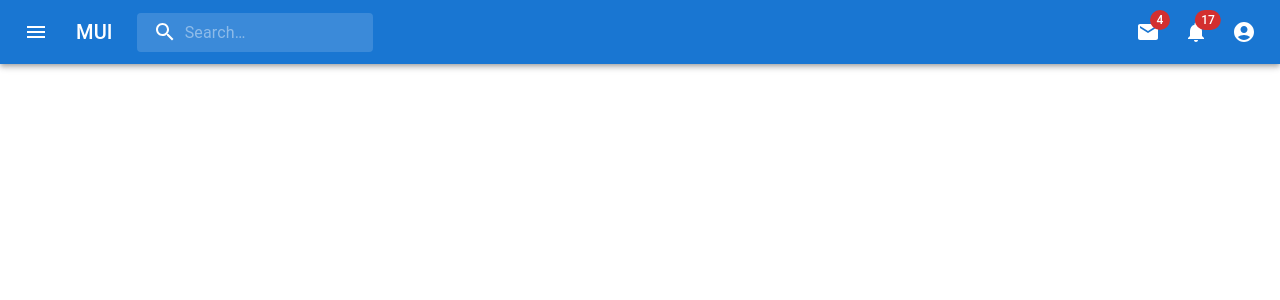
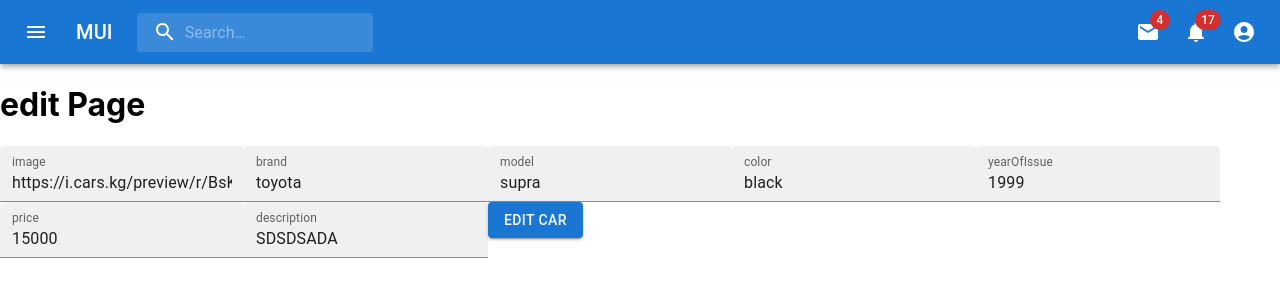
Before and after one commit to koshak07/cars, a React (Create React App) app: page /auser/edit/1 in a window 1280 px wide. Before the commit this address had no page. Shown: the top 300 px of the page. Built offline with nearby package versions, Linux system fonts and the light colour scheme; data requests are answered from the project's data file.

Commit message:
rename from ausercontext to admincontext

```diff
--- a/db.json
+++ b/db.json
@@ -1,34 +1,44 @@
 {
   "cars": [
     {
-      "image": "fasf",
-      "brand": "fqqqfw",
-      "model": "qfwqwfq",
-      "color": "fqsfqfq",
-      "yearOfIssue": "54545",
-      "price": "212121",
-      "description": "qkjdklmdklq",
+      "image": "https://i.cars.kg/preview/r/BsK286bTm-DDXTv22atyhA/1080x-/20211114/ab993e97f27b351634eb1254dbcdc41e.jpg",
+      "brand": "toyota",
+      "model": "supra",
+      "color": "black",
+      "yearOfIssue": "1999",
+      "price": "15000",
+      "description": "SDSDSADA",
       "id": 1
     },
     {
-      "image": "fasf",
-      "brand": "fqqqfw",
-      "model": "qfwqwfq",
-      "color": "fqsfqfq",
-      "yearOfIssue": "54545",
-      "price": "212121",
-      "description": "qkjdklmdklq",
+      "image": "dasd",
+      "brand": "sdada",
+      "model": "wewqe",
+      "color": "dsdfas",
+      "yearOfIssue": "1515",
+      "price": "151515",
+      "description": "11212",
       "id": 2
     },
     {
-      "image": "fasf",
-      "brand": "fqqqfw",
-      "model": "qfwqwfq",
-      "color": "fqsfqfq",
-      "yearOfIssue": "54545",
-      "price": "212121",
-      "description": "qkjdklmdklq",
+      "image": "dfdsfs",
+      "brand": "sdfsfs",
+      "model": "sfddsfsdf",
+      "color": "sdfdsfds",
+      "yearOfIssue": "45454",
+      "price": "454545",
+      "description": "sdfsfas",
       "id": 3
+    },
+    {
+      "image": "weqwreqw",
+      "brand": "qerwrewrqew",
+      "model": "ewrrwerw",
+      "color": "ewrwrw",
+      "yearOfIssue": "45454",
+      "price": "1212",
+      "description": "weqweqw",
+      "id": 4
     }
   ]
 }
--- a/src/Routes.js
+++ b/src/Routes.js
@@ -3,6 +3,7 @@ import { BrowserRouter, Routes, Route } from 'react-router-dom';
 import NavBar from './components/NavBar';
 import AuserContextProvider from './contexts/AuserContext';
 import AddPage from './pages/AddPage';
+import EditPage from './pages/EditPage';
 import MainPage from './pages/MainPage';
 
 const MyRoutes = () => {
@@ -14,6 +15,7 @@ const MyRoutes = () => {
             <Routes>
                 <Route path="/" element={<MainPage/>}/>
                 <Route path="/auser/add" element={<AddPage/>}/>
+                <Route path="/auser/edit/:id" element={<EditPage/>}/>
             </Routes>
         </BrowserRouter>
         </AuserContextProvider>
--- a/src/components/MediaCard.jsx
+++ b/src/components/MediaCard.jsx
@@ -5,14 +5,15 @@ import CardMedia from "@mui/material/CardMedia";
 import Typography from "@mui/material/Typography";
 import { Button, CardActionArea, CardActions } from "@mui/material";
 import { auserContext } from "../contexts/AuserContext";
+import { Link } from "react-router-dom";
 
 export const MediaCard = () => {
   const { getCars, cars } = useContext(auserContext);
+
   useEffect(() => {
     getCars();
   }, []);
-
-  console.log(cars);
+  // getCars()
   return (
     <>
       {cars ? (
@@ -48,9 +49,12 @@ export const MediaCard = () => {
               </CardContent>
             </CardActionArea>
             <CardActions>
+              <Link to={`auser/edit/${item.id}`}>
+
               <Button size="small" color="primary">
-                Share
+                Edit Car
               </Button>
+              </Link>
             </CardActions>
           </Card>
         ))
--- a/src/contexts/AuserContext.js
+++ b/src/contexts/AuserContext.js
@@ -6,12 +6,17 @@ export const auserContext = React.createContext();
 
 const INIT_STATE = {
   cars: null,
+  carToEdit: null,
 };
 
 const reducer = (state = INIT_STATE, action) => {
   switch (action.type) {
       case "GET_CARS":
-          return {...state, cars: action.payload}
+          return {...state, cars: action.payload};
+      case 'GET_CAR_TO_EDIT':
+        return {...state, carToEdit: action.payload}
+      case "CLEAR_STATE":
+        return  {...state, carToEdit: action.payload}
     default:
       return state;
   }
@@ -21,15 +26,16 @@ const reducer = (state = INIT_STATE, action) => {
 
 const AuserContextProvider = (props) => {
   const [state, dispatch] = useReducer(reducer, INIT_STATE);
-//создаем продукт
+//greate product
   const addCar = async (car) =>{
       try {
           const response = await axios.post(API, car)
+          getCars()
       } catch (e) {
           console.log(e);
       }
   }
-  //стягиваем продукт
+  //get product
 const getCars = async ()=>{
     try {
         const response = await axios(API)
@@ -43,13 +49,52 @@ const getCars = async ()=>{
         console.log(e);
     }
 }
+//update
+const getCarToEdit = async (id)=>{
+  try {
+    const response = await axios(`${API}/${id}`)
+    let action = {
+      type: 'GET_CAR_TO_EDIT',
+      payload: response.data,
+    }
+    dispatch(action)
+  } catch (e) {
+    console.log(e);
+  }
+}
+
+//save updated data on id
+
+const saveEditedCar = async (editedCar)=>{
+  try {
+    const response = await axios.patch(`${API}/${editedCar.id}`, editedCar)
+    getCars()
+  } catch (e) {
+    console.log(e);
+  }
+}
+
+const clearState = ()=>{
+  let action = {
+    type: "CLEAR_STATE",
+    payload: null,
+  }
+  dispatch(action)
+}
+
+
+
 
   return (
   <auserContext.Provider
   value={{
       addCar:addCar,
       getCars,
-      cars: state.cars
+      clearState,
+      saveEditedCar,
+      getCarToEdit,
+      cars: state.cars,
+      carToEdit: state.carToEdit,
   }}
   >
       {props.children}
--- a/src/helpers/API.js
+++ b/src/helpers/API.js
@@ -1 +1 @@
-export const API = 'http://localhost:8001/cars'
+export const API = 'http://localhost:8000/cars'
--- a/src/pages/AddPage.jsx
+++ b/src/pages/AddPage.jsx
@@ -1,6 +1,7 @@
 import { Button, TextField } from "@mui/material";
 import { Formik } from "formik";
 import React, { useContext } from "react";
+import { useNavigate } from "react-router";
 import * as yup from "yup";
 import { auserContext } from "../contexts/AuserContext";
 
@@ -16,8 +17,10 @@ const AddPage = () => {
   });
   //стягиваем addcar с аюзерконтекста
   const { addCar } = useContext(auserContext);
+  const navigate = useNavigate()
   const handleSubmit = (car) => {
     addCar(car);
+    navigate('/')
   };
 
   return (
--- /dev/null
+++ b/src/pages/EditPage.jsx
@@ -0,0 +1,121 @@
+import { Button, TextField } from "@mui/material";
+import { Formik } from "formik";
+import React, { useContext, useEffect } from "react";
+import { useNavigate, useParams } from "react-router";
+import * as yup from "yup";
+import { auserContext } from "../contexts/AuserContext";
+
+const EditPage = () => {
+  const schema = yup.object({
+    image: yup.string().min(1).max(200).required("Обязательно"),
+    brand: yup.string().min(1).max(200).required("Обязательно"),
+    model: yup.string().min(1).max(200).required("Обязательно"),
+    color: yup.string().min(1).max(200).required("Обязательно"),
+    yearOfIssue: yup.number().min(1).required("Обязательно"),
+    price: yup.number().min(1).required("Обязательно"),
+    description: yup.string().min(1).max(200).required("Обязательно"),
+  });
+  const params = useParams();
+  const { getCarToEdit, carToEdit, saveEditedCar } = useContext(auserContext);
+  useEffect(() => {
+    getCarToEdit(params.id);
+  }, []);
+  const navigate = useNavigate();
+
+  return (
+    <div className="edit-page">
+      <h1>edit Page</h1>
+      {carToEdit ? (
+        <Formik
+          initialValues={carToEdit}
+          onSubmit={(editedCar) => {
+            saveEditedCar(editedCar);
+            navigate("/");
+          }}
+        >
+          {({ handleSubmit, handleChange, values, touched, errors }) => (
+            <form onSubmit={handleSubmit}>
+              <TextField
+                label="image"
+                variant="filled"
+                type="text"
+                name="image"
+                value={values.image}
+                error={!!errors.image && touched.image}
+                helperText={touched.image ? errors.image : ""}
+                onChange={handleChange}
+              />
+              <TextField
+                label="brand"
+                variant="filled"
+                type="text"
+                name="brand"
+                value={values.brand}
+                error={!!errors.brand && touched.brand}
+                helperText={touched.brand ? errors.brand : ""}
+                onChange={handleChange}
+              />
+              <TextField
+                label="model"
+                variant="filled"
+                type="text"
+                name="model"
+                value={values.model}
+                error={!!errors.model && touched.model}
+                helperText={touched.model ? errors.model : ""}
+                onChange={handleChange}
+              />
+              <TextField
+                label="color"
+                variant="filled"
+                type="text"
+                name="color"
+                value={values.color}
+                error={!!errors.color && touched.color}
+                helperText={touched.color ? errors.color : ""}
+                onChange={handleChange}
+              />
+              <TextField
+                label="yearOfIssue"
+                variant="filled"
+                type="text"
+                name="yearOfIssue"
+                value={values.yearOfIssue}
+                error={!!errors.yearOfIssue && touched.yearOfIssue}
+                helperText={touched.yearOfIssue ? errors.yearOfIssue : ""}
+                onChange={handleChange}
+              />
+              <TextField
+                label="price"
+                variant="filled"
+                type="text"
+                name="price"
+                value={values.price}
+                error={!!errors.price && touched.price}
+                helperText={touched.price ? errors.price : ""}
+                onChange={handleChange}
+              />
+              <TextField
+                label="description"
+                variant="filled"
+                type="text"
+                name="description"
+                value={values.description}
+                error={!!errors.description && touched.description}
+                helperText={touched.description ? errors.description : ""}
+                onChange={handleChange}
+              />
+              <Button variant="contained" color="primary" type="submit">
+                Edit Car
+              </Button>
+            </form>
+          )}
+        </Formik>
+      ) : (
+        <h2>Loading...</h2>
+      )}
+    </div>
+  );
+};
+
+export default EditPage;
```
Also changed, not shown: 1 other file (tests, documents, lock files or other folders).
